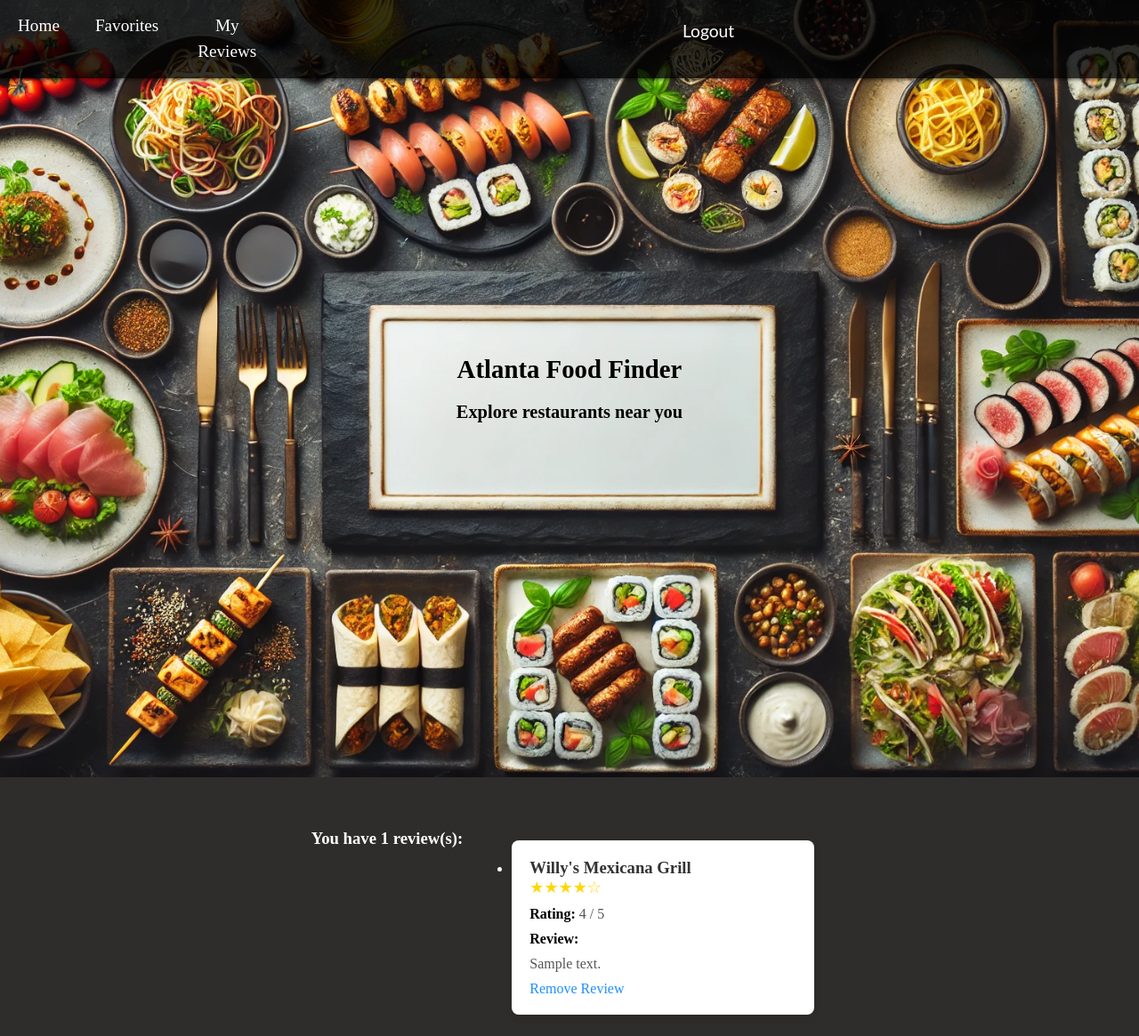
After one commit to palomacardozo/CS2340, a Django app: page /my_reviews/ in a window 1280 px wide. The commit adds this page. Shown: the whole page at 89% size. Run offline with Django 5.2, Linux system fonts and the light colour scheme; a user stored in the database is signed in; data comes from the database, SQL or seed files in the repository; both versions use the stored data as it was after the commit; tables that the repository leaves empty hold one stand-in row (values such as "Sample post"); some libraries are stand-ins or nearby versions.

Commit message:
favorites works, submit review doesnt, currently troubleshooting

```diff
--- a/CS2340/urls.py
+++ b/CS2340/urls.py
@@ -31,4 +31,8 @@ urlpatterns = [
     path('add_to_favorites/<place_id>/', views.add_to_favorites, name='add_to_favorites'),
     path('favorites/remove/<int:pk>/', views.remove_favorite, name='remove_favorite'),
 
+    path('submit_review/', views.submit_review, name='submit_review'),
+    path('my_reviews/', views.my_reviews, name='my_reviews'),
+    path('review/remove/<int:pk>/', views.remove_review, name='remove_review'),
+
 ]
--- a/users/templates/users/favorites.html
+++ b/users/templates/users/favorites.html
@@ -31,6 +31,7 @@
             <div class="navbar">
                 <a href="{% url 'home' %}">Home</a>
                 <a href="{% url 'favorites' %}">Favorites</a>
+                <a href="{% url 'my_reviews' %}">My Reviews</a>
 
                 {% if user.is_authenticated %}
                 <form method="post" action="{% url 'logout' %}">
--- /dev/null
+++ b/users/templates/users/my_reviews.html
@@ -0,0 +1,204 @@
+{% load static %}
+<link rel="stylesheet" href="{% static 'main.css' %}">
+<!DOCTYPE html>
+<html lang="en">
+
+<head>
+    <meta charset="UTF-8">
+    <meta name="viewport" content="width=device-width, initial-scale=1.0">
+    <meta name="csrf-token" content="{{ csrf_token }}">
+    <title>My Reviews</title>
+    <link rel="stylesheet" href="{% static 'main.css' %}">
+    <style>
+        /* Ensure the body and html cover full height */
+        html, body {
+            height: 100%;
+            margin: 0;
+            background-color: #f3f4f6; /* Set your desired background color */
+            font-family: inherit; /* Keeps the original font */
+        }
+
+        /* Flexbox layout for the main container */
+        .container {
+            display: flex;
+            flex-direction: column;
+            min-height: 100%; /* Ensure it takes at least the full height */
+        }
+
+        /* Main content area */
+        .content {
+            flex: 1; /* Allow this area to grow and take available space */
+            display: flex;
+            justify-content: center; /* Center the reviews horizontally */
+            align-items: flex-start; /* Align items at the start vertically */
+            padding: 20px; /* Add some padding for space */
+        }
+
+        .review-list-container {
+            display: flex;
+            flex-wrap: wrap;
+            justify-content: center; /* Centering the review cards */
+            margin: 20px 0;
+            width: 100%; /* Full width for the list */
+        }
+
+        .review-card {
+            background-color: white;
+            border-radius: 8px;
+            box-shadow: 0 2px 10px rgba(0, 0, 0, 0.1);
+            padding: 20px;
+            margin: 15px;
+            width: 300px; /* Set a fixed width for the cards */
+            transition: transform 0.3s, box-shadow 0.3s;
+            text-align: left; /* Left-align text inside the card */
+        }
+
+        .review-card:hover {
+            transform: translateY(-5px);
+            box-shadow: 0 4px 20px rgba(0, 0, 0, 0.2);
+        }
+
+        .review-card h3 {
+            margin: 0;
+            color: #333;
+        }
+
+        .review-card p {
+            margin: 10px 0;
+            color: #555;
+        }
+
+        .review-card strong {
+            color: #000;
+        }
+
+        .stars {
+            color: #FFD700; /* Gold color for stars */
+            font-size: 18px; /* Increase star size for visibility */
+        }
+
+        a {
+            color: dodgerblue;
+            text-decoration: none;
+        }
+
+        a:hover {
+            text-decoration: underline;
+        }
+
+        .no-reviews {
+            text-align: center;
+            font-weight: bold;
+            font-size: 24px;
+            color: #777;
+        }
+
+        .full-review {
+            display: none; /* Hide full review by default */
+            margin-top: 10px;
+            font-style: italic;
+            color: #666;
+        }
+    </style>
+    <script>
+        const maxReviewLength = 200; // Set your character limit here
+
+        function generateStars(rating) {
+            if (!rating) return ''; // Return empty if no rating
+            let stars = '';
+            for (let i = 0; i < 5; i++) {
+                if (i < rating) {
+                    stars += '★'; // Full star
+                } else {
+                    stars += '☆'; // Empty star
+                }
+            }
+            return `<span class="stars">${stars}</span>`; // Wrap stars in a span with class
+        }
+
+        // Function to display stars and truncate reviews
+        function displayReviews() {
+            const reviews = document.querySelectorAll('.review-card');
+            reviews.forEach(review => {
+                const rating = parseFloat(review.dataset.rating); // Get the rating from data attribute
+                const reviewText = review.querySelector('.review-text').textContent.trim(); // Get the review text
+                const isLongReview = reviewText.length > maxReviewLength;
+                const truncatedReview = isLongReview ? reviewText.substring(0, maxReviewLength) + '...' : reviewText;
+
+                // Update review text and stars
+                review.querySelector('.stars-container').innerHTML = generateStars(rating); // Set stars in the container
+                review.querySelector('.review-text').textContent = truncatedReview; // Set truncated review text
+
+                // Add "See more" link if necessary
+                if (isLongReview) {
+                    const seeMoreLink = document.createElement('a');
+                    seeMoreLink.href = "#";
+                    seeMoreLink.className = "see-more";
+                    seeMoreLink.textContent = "See more";
+                    seeMoreLink.onclick = (e) => {
+                        e.preventDefault(); // Prevent the default link behavior
+                        const fullReview = review.querySelector('.full-review');
+                        fullReview.style.display = 'block'; // Show full review
+                        seeMoreLink.style.display = 'none'; // Hide "See more" link
+                    };
+                    review.appendChild(seeMoreLink); // Add the "See more" link
+                }
+            });
+        }
+
+        window.onload = displayReviews; // Call displayReviews when the window loads
+    </script>
+</head>
+<body>
+    <div class="container"> <!-- Main container for flex layout -->
+        <div class="header-image">
+            <div class="navbar">
+                <a href="{% url 'home' %}">Home</a>
+                <a href="{% url 'favorites' %}">Favorites</a>
+                <a href="{% url 'my_reviews' %}">My Reviews</a>
+
+                {% if user.is_authenticated %}
+                <form method="post" action="{% url 'logout' %}">
+                    {% csrf_token %}
+                    <button type="submit" class="nav-link logout-button">Logout</button>
+                </form>
+                {% else %}
+                <a href="{% url 'login' %}">Login</a>
+                <a href="{% url 'signup' %}">Signup</a>
+                {% endif %}
+            </div>
+            <h1>Atlanta Food Finder</h1>
+            <h2>Explore restaurants near you</h2>
+        </div>
+
+        <div class="content">
+            {% if user.is_authenticated %}
+                <div class="review-list-container">
+                    {% if reviews %}
+                        <h3>You have {{ reviews|length }} review(s):</h3>
+                        <ul class="review-list">
+                            {% for review in reviews %}
+                                <li class="review-card" data-rating="{{ review.rating|floatformat:0 }}">
+                                    <h3>{{ review.restaurant.name }}</h3> <!-- Restaurant name displayed at the top -->
+                                    <div class="stars-container"></div> <!-- Stars will be inserted here -->
+                                    <p><strong>Rating:</strong> {{ review.rating|floatformat:0 }} / 5</p> <!-- Show the numerical rating -->
+                                    <p><strong>Review:</strong></p>
+                                    <p class="review-text">{{ review.review_text }}</p> <!-- Original review text -->
+                                    <div class="full-review"><p>"{{ review.review_text }}"</p></div> <!-- Full review hidden by default -->
+                                    <a href="{% url 'remove_review' review.pk %}">Remove Review</a>
+                                </li>
+                            {% endfor %}
+                        </ul>
+                    {% else %}
+                        <p class="no-reviews">No reviews yet. Go add some!</p>
+                    {% endif %}
+                </div>
+            {% else %}
+                <div style="font-size: 24px; font-weight: bold;">
+                    You need to login or signup to see your reviews!
+                </div>
+            {% endif %}
+        </div>
+    </div>
+</body>
+</html>
--- a/users/views.py
+++ b/users/views.py
@@ -11,6 +11,10 @@ from django.conf import settings
 import json
 from django.contrib.auth import get_user_model
 from users.models import Favorite
+from django.http import JsonResponse
+from django.views.decorators.csrf import csrf_exempt
+from django.contrib.auth.decorators import login_required
+from .models import Review
 
 def signup(request):
     if request.method == 'POST':
@@ -113,3 +117,66 @@ def add_to_favorites(request, place_id):
 def remove_favorite(request, pk):
     Favorite.objects.get(pk=pk).delete()
     return redirect('/favorites')
+
+@login_required(login_url='/login/')
+def submit_review(request):
+    if request.method == 'POST':
+        try:
+            data = json.loads(request.body)
+            place_id = data.get('restaurant')
+            rating = data.get('rating')
+            review_text = data.get('review')
+
+            print(f"Received data: {data}")  # Log received data for debugging
+
+            place = get_place_details(place_id)
+            # Check if the location already exists in the Locations model
+            location, location_created = Locations.objects.get_or_create(
+                place_id=place_id,
+                defaults={
+                    'name': place['result']['name'],
+                    'address': place['result']['formatted_address'],
+                    'lat': place['result']['geometry']['location']['lat'],
+                    'lng': place['result']['geometry']['location']['lng'],
+                }
+            )
+
+            # Check if the user has already submitted a review for this restaurant
+            existing_review = Review.objects.filter(user=request.user, place_id=place_id).first()
+
+            if existing_review:
+                # Update the existing review
+                existing_review.rating = rating
+                existing_review.review_text = review_text
+                existing_review.save()
+                message = 'Review updated successfully!'
+            else:
+                # Create a new review
+                new_review = Review(
+                    user=request.user,
+                    place_id=place_id,
+                    rating=rating,
+                    review_text=review_text,
+                    restaurant=location,
+                )
+                new_review.save()
+                message = 'Review submitted successfully!'
+
+            return JsonResponse({'message': message}, status=201)
+        except Exception as e:
+            print(f"Error while submitting review: {e}")  # Log the error for debugging
+            return JsonResponse({'error': str(e)}, status=400)
+
+    return JsonResponse({'error': 'Invalid request method.'}, status=400)
+
+
+@login_required
+def my_reviews(request):
+    user_reviews = Review.objects.filter(user=request.user)  # Fetch reviews created by the logged-in user
+    return render(request, 'users/my_reviews.html', {'reviews': user_reviews})
+
+@login_required(login_url='/login/')
+def remove_review(request, pk):
+    review = get_object_or_404(Review, pk=pk)
+    review.delete()
+    return redirect('/my_reviews')
```
Also changed, not shown: users/models.py (+11 -1 lines), users/templates/users/base.html (+117 -1 lines), db.sqlite3, users/migrations/users/migrations/0005_merge_20241002_1514.py (added).
